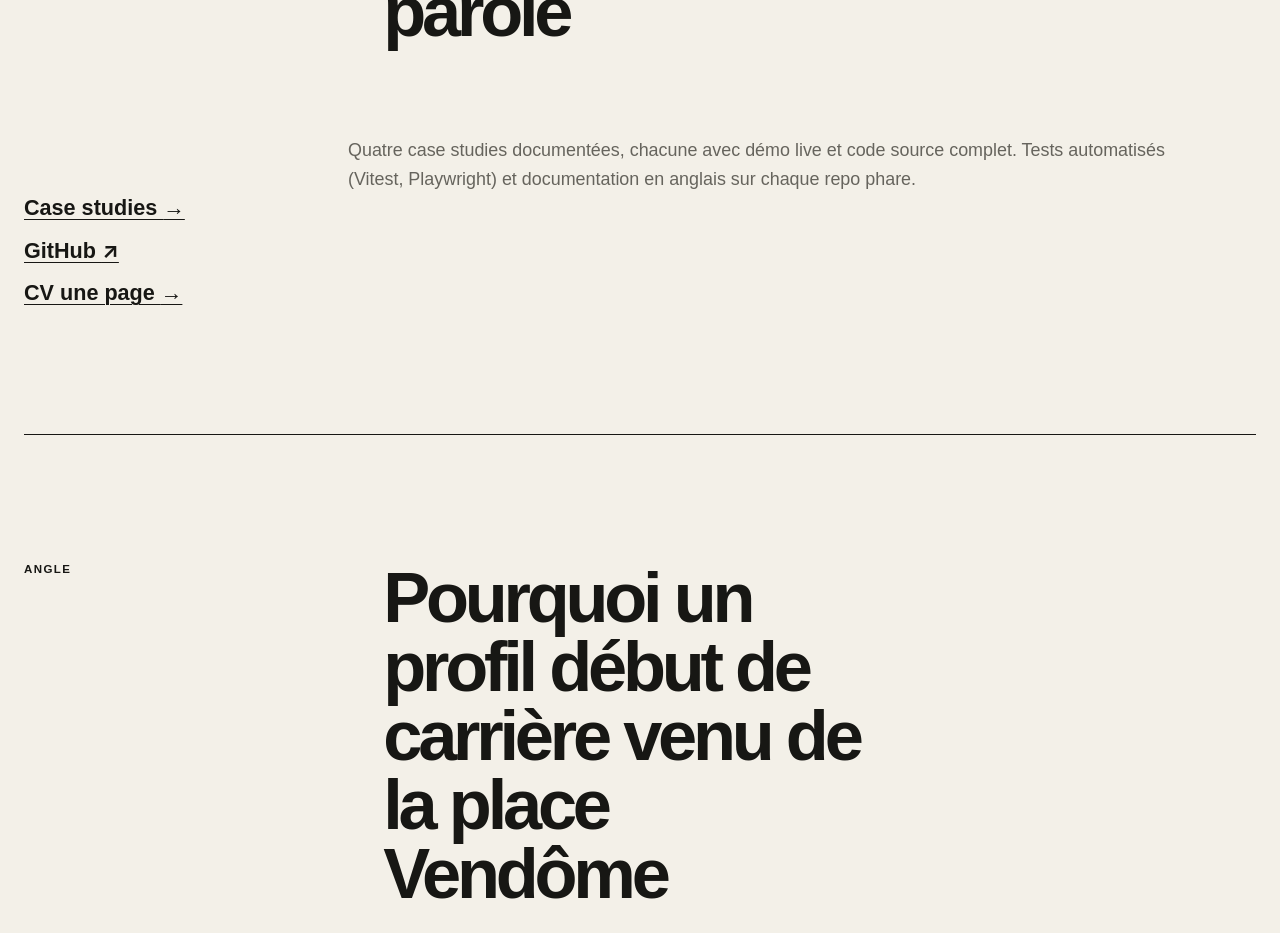
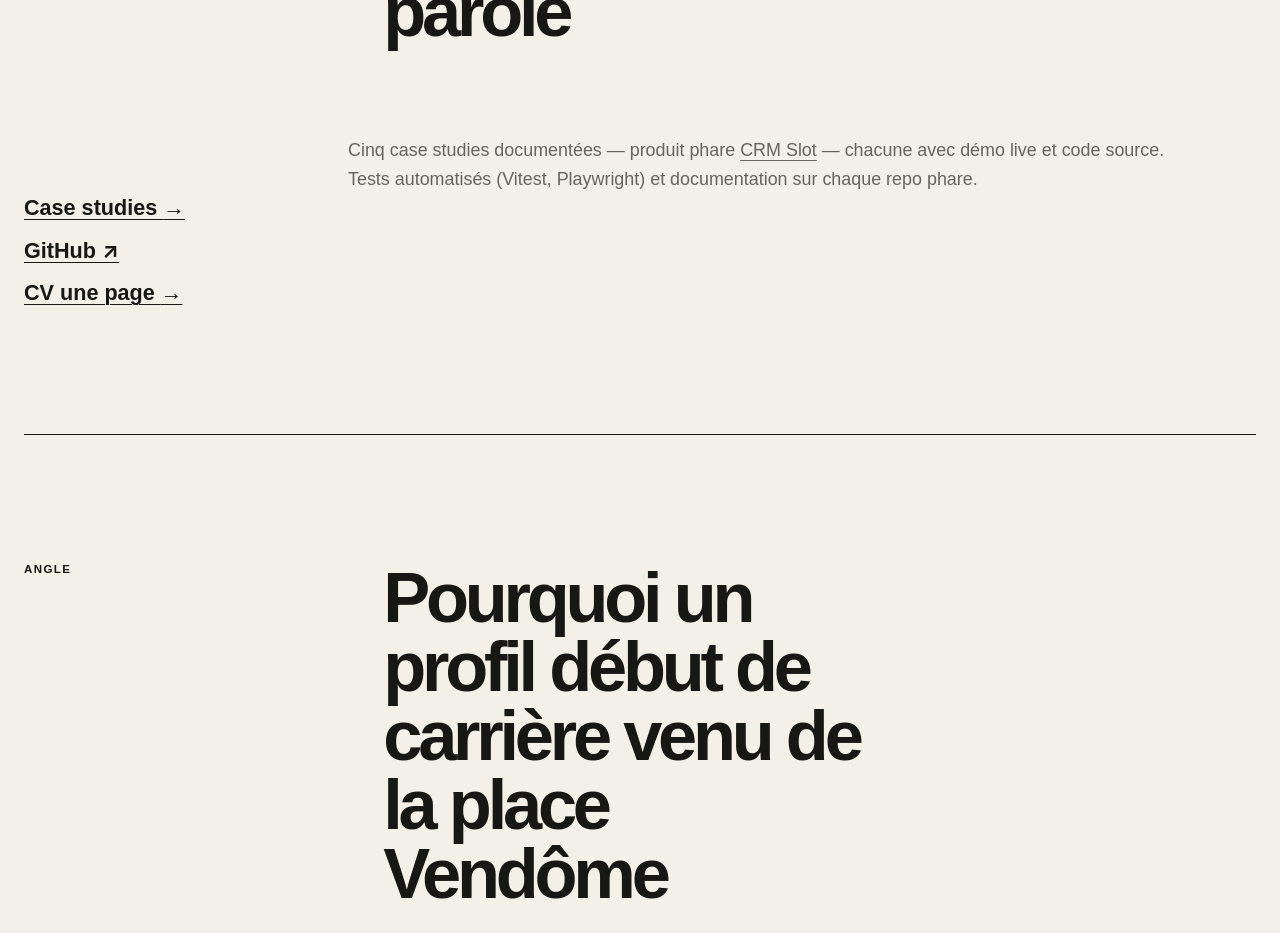
Before and after one commit to alkhastvatsaev/portfolio, a Next.js app: page /fr/pour-recruteurs in a window 1280 px wide. Shown: the part 1480-2413 px from the top of the page. Built offline with nearby package versions, Linux system fonts and the light colour scheme.

Commit message:
Align recruiter copy with five case studies and CRM Slot flagship.

```diff
--- a/src/app/fr/page.tsx
+++ b/src/app/fr/page.tsx
@@ -143,7 +143,7 @@ export default function FrenchHome() {
         <div className="section-heading">
           <p className="section-index">01 / Projets sélectionnés</p>
           <h2 id="work-title">
-            Quatre produits qui répondent chacun à un problème concret.
+            Cinq produits qui répondent chacun à un problème concret.
           </h2>
         </div>
         <div className="project-list">
--- a/src/app/fr/pour-recruteurs/page.tsx
+++ b/src/app/fr/pour-recruteurs/page.tsx
@@ -119,9 +119,10 @@ export default function PourRecruteursPage() {
         </div>
         <div className="profile-copy single-col">
           <p>
-            Quatre case studies documentées, chacune avec démo live et code
-            source complet. Tests automatisés (Vitest, Playwright) et
-            documentation en anglais sur chaque repo phare.
+            Cinq case studies documentées — produit phare{" "}
+            <Link href="/fr/projets/crmslot">CRM Slot</Link> — chacune avec
+            démo live et code source. Tests automatisés (Vitest, Playwright) et
+            documentation sur chaque repo phare.
           </p>
         </div>
         <div className="contact-links">
--- a/src/app/page.tsx
+++ b/src/app/page.tsx
@@ -83,7 +83,7 @@ export default function Home() {
       <section className="work-section" id="work" aria-labelledby="work-title">
         <div className="section-heading">
           <p className="section-index">01 / Selected work</p>
-          <h2 id="work-title">Four products, each solving a concrete problem.</h2>
+          <h2 id="work-title">Five products, each solving a concrete problem.</h2>
         </div>
         <div className="project-list">
           {projects.map((project, index) => (
--- a/src/data/articles.ts
+++ b/src/data/articles.ts
@@ -127,7 +127,7 @@ export const articlesFr: readonly Article[] = [
       {
         heading: "Ce que je montre concrètement",
         paragraphs: [
-          "Sur Serrurerie Pro, LOGIS. 2030 et Hopla : parcours métier, intégrations (Stripe, cartes, messaging), et documentation. Les études de cas sur ce site détaillent problème → approche → résultat.",
+          "Sur CRM Slot, Serrurerie Pro, LOGIS. 2030 et Hopla : parcours métier, intégrations (Stripe, cartes, messaging), et documentation. Les études de cas sur ce site détaillent problème → approche → résultat.",
           "Je documente aussi les limites (règles de sécurité, modes démo, dettes techniques). Un junior crédible assume ce qui n’est pas encore production-grade.",
         ],
       },
@@ -166,7 +166,7 @@ export const articlesEn: readonly Article[] = [
       {
         heading: "End-to-end delivery",
         paragraphs: [
-          "Junior fullstack means shipping UI, data, auth or payments, tests and deployment — not claiming mastery of every layer. My case studies cover field operations, logistics, local delivery and a 3D configurator.",
+          "Junior fullstack means shipping UI, data, auth or payments, tests and deployment — not claiming mastery of every layer. My case studies cover CRM Slot (field-service ops), logistics, local delivery and a 3D configurator.",
         ],
       },
     ],
```
Also changed, not shown: src/app/for-recruiters/page.tsx (+4 -3 lines).
